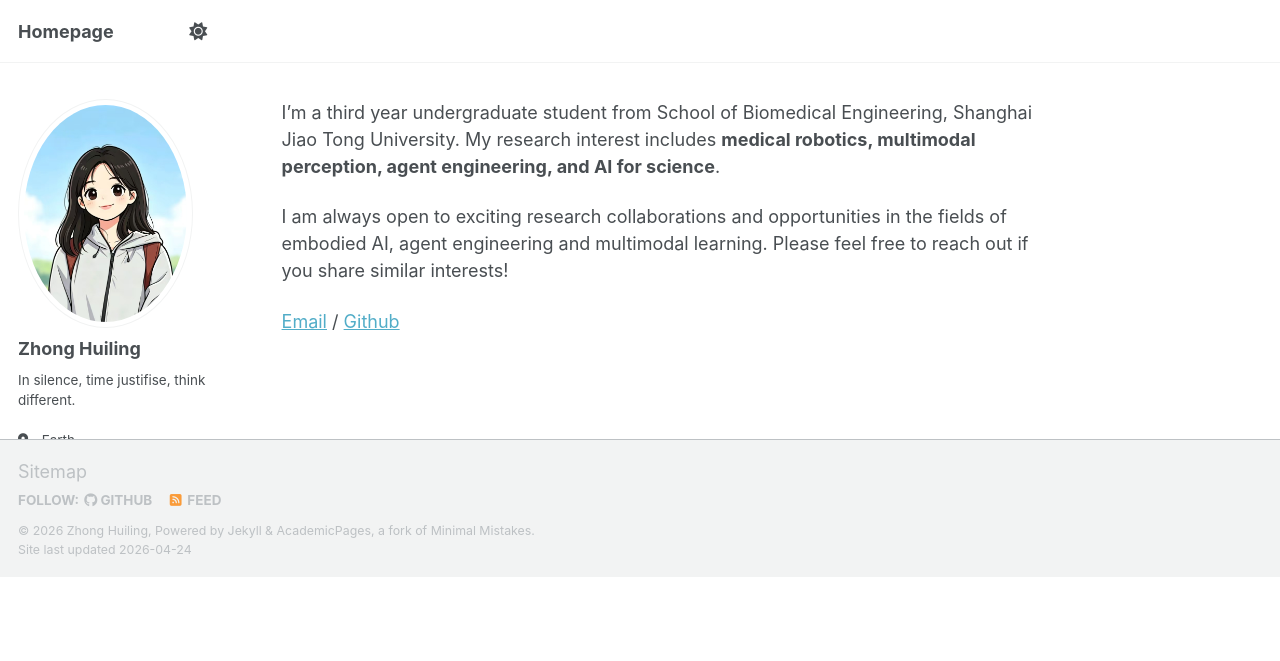
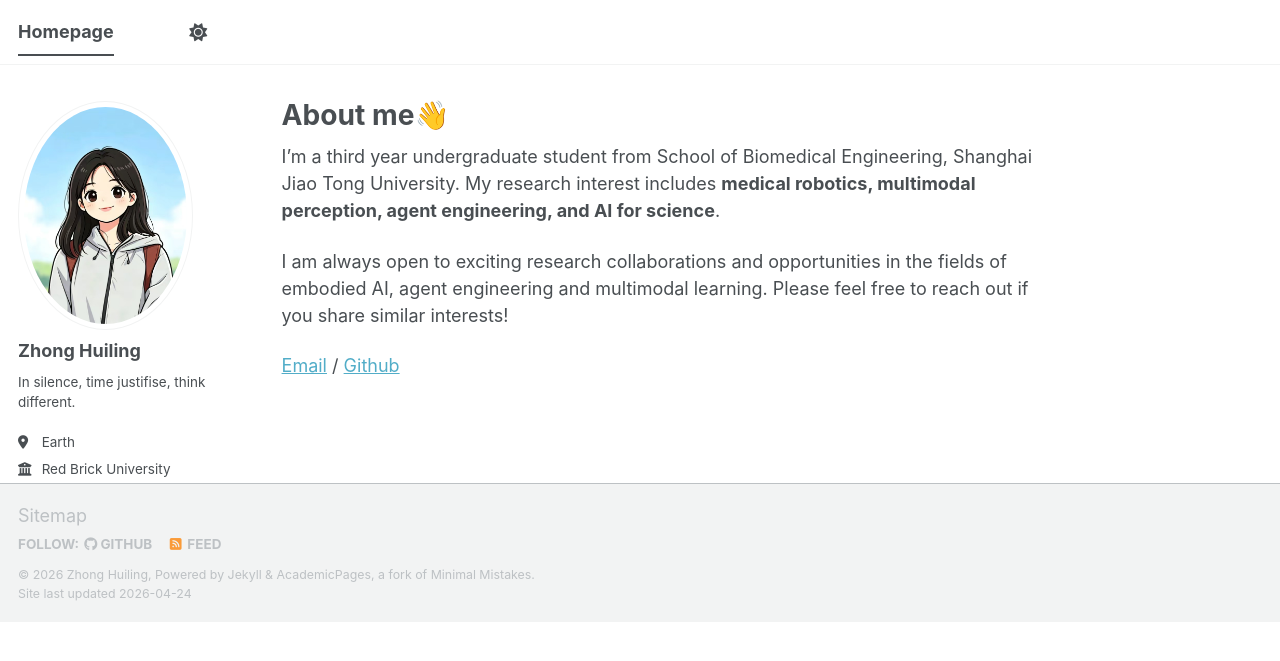
Before and after one commit to Eliaukyou/Eliaukyou.github.io, a Jekyll site: the page built from _pages/about.md, in a window 1280 px wide. Shown: the top 661 px of the page. Built offline with Jekyll 4.4.1, drawn with Linux system fonts in a browser that asks for light colours; a script bundle is joined from its source files by our own code; library files that are not in the unit come from our copies.

Commit message:
Fix title formatting in about.md

```diff
--- a/_pages/about.md
+++ b/_pages/about.md
@@ -1,6 +1,6 @@
 ---
 permalink: /
-title: "About me👋
+title: "About me👋"
 redirect_from:
   - /about/
   - /about.html
```
